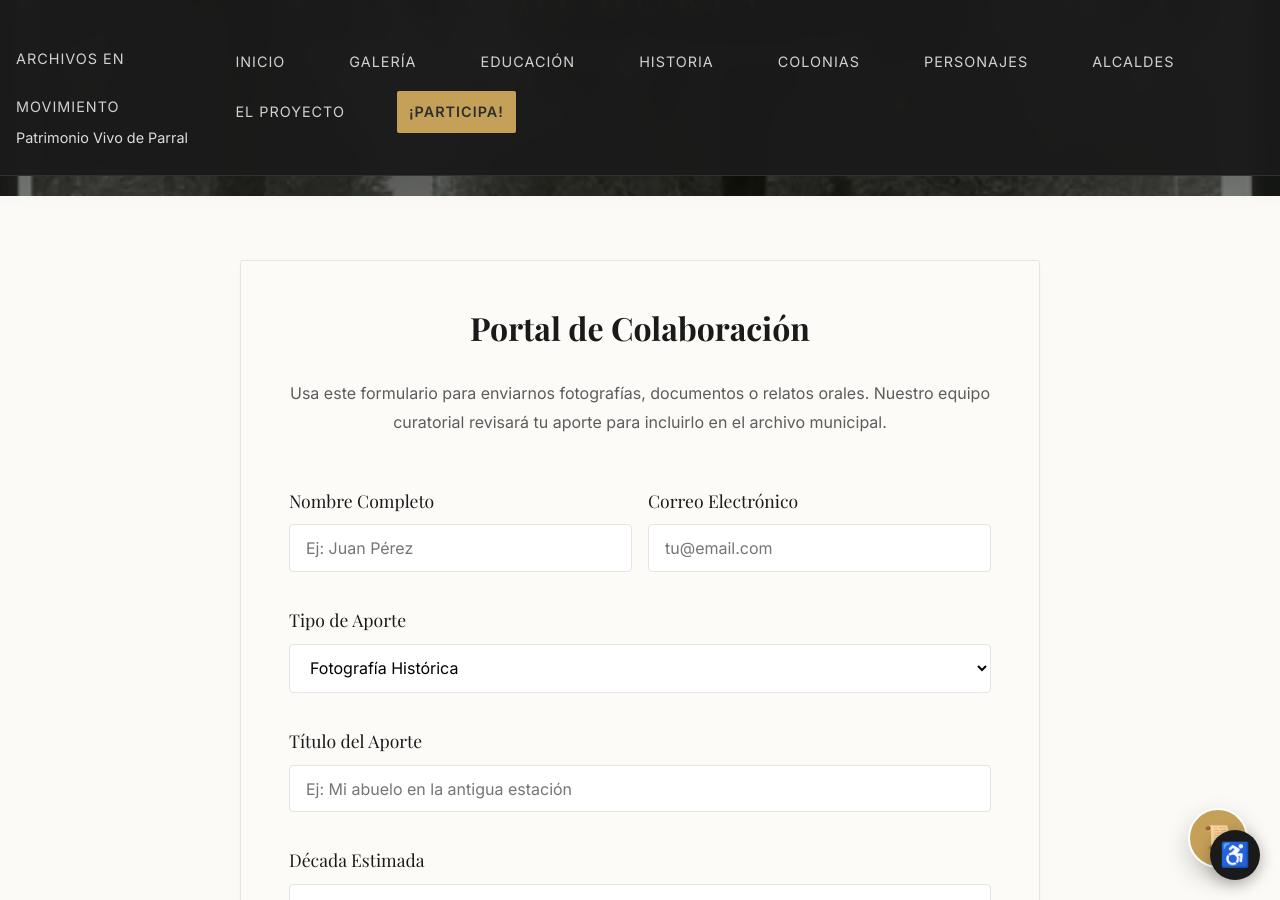
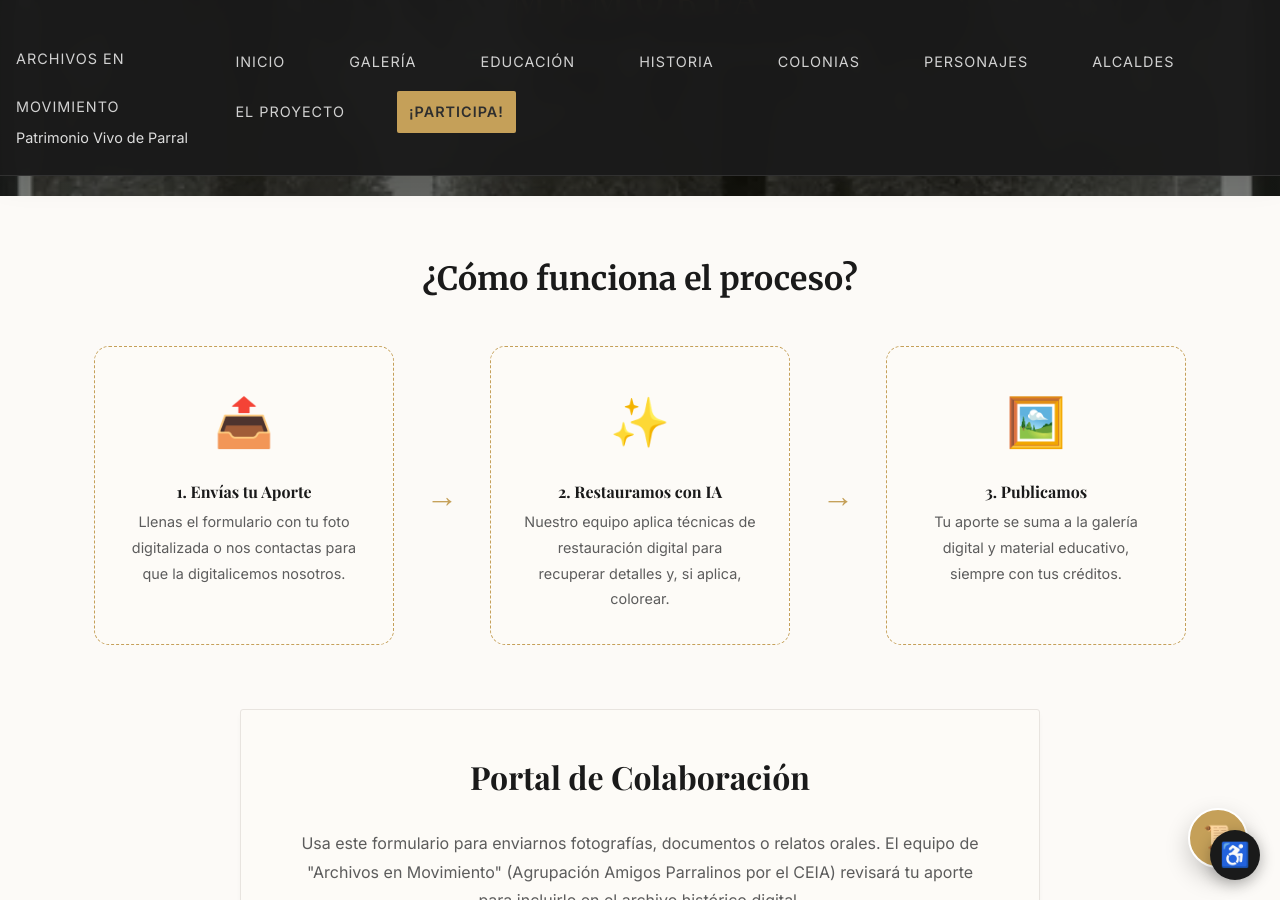
Before and after one commit to Juanpi2024/fotos-parral, a Jekyll site: the page built from participa.html, in a window 1280 px wide and 900 px high, scrolled down 369 px. Built offline with Jekyll 4.4.1, drawn with Linux system fonts in a browser that asks for light colours; some web fonts are replaced; some of the changed text lies outside the part shown.

Commit message:
feat: profesionalizar proceso de participación con flujo visual e identidad de Agrupación

```diff
--- a/participa.html
+++ b/participa.html
@@ -104,13 +104,68 @@
         </div>
     </section>
 
-    <main class="container" style="padding: 4rem 1rem; text-align: center;">
+    <main class="container" style="padding: 4rem 1rem;">
+
+        <!-- Steps Process -->
+        <div style="text-align: center; margin-bottom: 4rem;">
+            <h3
+                style="font-family: 'Merriweather', serif; color: var(--primary-color); font-size: 2rem; margin-bottom: 3rem;">
+                ¿Cómo funciona el proceso?</h3>
+
+            <div style="display: flex; justify-content: center; flex-wrap: wrap; gap: 2rem;">
+                <!-- Paso 1 -->
+                <div
+                    style="flex: 1; min-width: 250px; max-width: 300px; padding: 2rem; background: var(--card-bg-warm); border-radius: 15px; border: 1px dashed var(--accent-color);">
+                    <div style="font-size: 3rem; margin-bottom: 1rem;">📤</div>
+                    <h4 style="color: var(--primary-color); margin-bottom: 0.5rem;">1. Envías tu Aporte</h4>
+                    <p style="font-size: 0.9rem; color: var(--text-light);">Llenas el formulario con tu foto
+                        digitalizada o nos contactas para que la digitalicemos nosotros.</p>
+                </div>
+
+                <!-- Arrow -->
+                <div style="display: flex; align-items: center; color: var(--accent-color); font-size: 2rem;"
+                    class="hide-mobile">→</div>
+
+                <!-- Paso 2 -->
+                <div
+                    style="flex: 1; min-width: 250px; max-width: 300px; padding: 2rem; background: var(--card-bg-warm); border-radius: 15px; border: 1px dashed var(--accent-color);">
+                    <div style="font-size: 3rem; margin-bottom: 1rem;">✨</div>
+                    <h4 style="color: var(--primary-color); margin-bottom: 0.5rem;">2. Restauramos con IA</h4>
+                    <p style="font-size: 0.9rem; color: var(--text-light);">Nuestro equipo aplica técnicas de
+                        restauración digital para recuperar detalles y, si aplica, colorear.</p>
+                </div>
+
+                <!-- Arrow -->
+                <div style="display: flex; align-items: center; color: var(--accent-color); font-size: 2rem;"
+                    class="hide-mobile">→</div>
+
+                <!-- Paso 3 -->
+                <div
+                    style="flex: 1; min-width: 250px; max-width: 300px; padding: 2rem; background: var(--card-bg-warm); border-radius: 15px; border: 1px dashed var(--accent-color);">
+                    <div style="font-size: 3rem; margin-bottom: 1rem;">🖼️</div>
+                    <h4 style="color: var(--primary-color); margin-bottom: 0.5rem;">3. Publicamos</h4>
+                    <p style="font-size: 0.9rem; color: var(--text-light);">Tu aporte se suma a la galería digital y
+                        material educativo, siempre con tus créditos.</p>
+                </div>
+            </div>
+
+            <style>
+                @media (max-width: 768px) {
+                    .hide-mobile {
+                        display: none !important;
+                    }
+                }
+            </style>
+        </div>
+
         <div class="form-container">
-            <h3 style="margin-bottom: 2rem; font-family: var(--font-heading); font-size: 2rem;">Portal de Colaboración
-            </h3>
-            <p style="margin-bottom: 3rem; color: var(--text-light);">Usa este formulario para enviarnos fotografías,
-                documentos o relatos orales. Nuestro equipo curatorial revisará tu aporte para incluirlo en el archivo
-                municipal.</p>
+            <h3 style="margin-bottom: 2rem; font-family: var(--font-heading); font-size: 2rem; text-align: center;">
+                Portal de Colaboración</h3>
+            <p style="margin-bottom: 3rem; color: var(--text-light); text-align: center;">Usa este formulario para
+                enviarnos fotografías,
+                documentos o relatos orales. El equipo de "Archivos en Movimiento" (Agrupación Amigos Parralinos por el
+                CEIA)
+                revisará tu aporte para incluirlo en el archivo histórico digital.</p>
 
             <form id="crowdsourcingForm">
                 <div class="form-group" style="display: grid; grid-template-columns: 1fr 1fr; gap: 1rem;">
@@ -168,10 +223,11 @@
                 </div>
 
                 <div style="margin-top: 3rem;">
-                    <button type="submit" class="btn-principal" style="width: 100%; cursor: pointer;">Enviar a
-                        Curaduría</button>
-                    <p style="font-size: 0.8rem; margin-top: 1rem; color: var(--text-light);">Al enviar, aceptas que el
-                        municipio pueda utilizar este material con fines culturales y educativos.</p>
+                    <button type="submit" class="btn-principal" style="width: 100%; cursor: pointer;">📩 Iniciar
+                        Contacto de Envío</button>
+                    <p style="font-size: 0.8rem; margin-top: 1rem; color: var(--text-light);">Al contactarnos, aceptas
+                        que la Agrupación Amigos Parralinos por el CEIA pueda gestionar este material con fines
+                        estrictamente culturales y educativos.</p>
                 </div>
             </form>
         </div>
@@ -185,11 +241,22 @@
             document.querySelector('.main-nav').classList.toggle('show');
         });
 
-        // Form Submission Simulation
+        // Form Submission Logic
         document.getElementById('crowdsourcingForm').addEventListener('submit', function (e) {
             e.preventDefault();
-            alert('¡Gracias por tu aporte! Tu envío ha sido recibido y entrará en proceso de curaduría digital.');
-            this.reset();
+
+            const name = document.getElementById('name').value;
+            const type = document.getElementById('type').value;
+            const title = document.getElementById('title').value;
+            const story = document.getElementById('story').value;
+
+            // Construir mailto para abrir cliente de correo real
+            const subject = encodeURIComponent(`Nuevo aporte Archivos en Movimiento: ${title} (${type})`);
+            const body = encodeURIComponent(`Hola equipo Archivos en Movimiento,\n\nQuiero aportar el siguiente material:\n\nNombre: ${name}\nTipo: ${type}\nTítulo: ${title}\nHistoria: ${story}\n\n(Adjuntar archivos a este correo)`);
+
+            window.location.href = `mailto:profepablo2010@gmail.com?subject=${subject}&body=${body}`;
+
+            alert('Se abrirá tu cliente de correo para finalizar el envío adjuntando tus fotos o documentos. ¡Gracias por participar!');
         });
     </script>
 </body>
```
